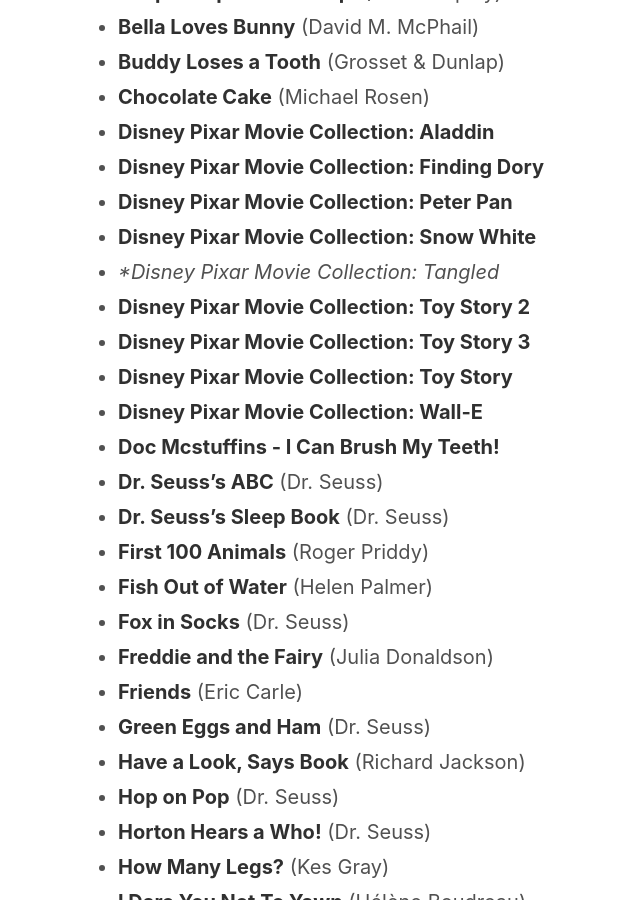
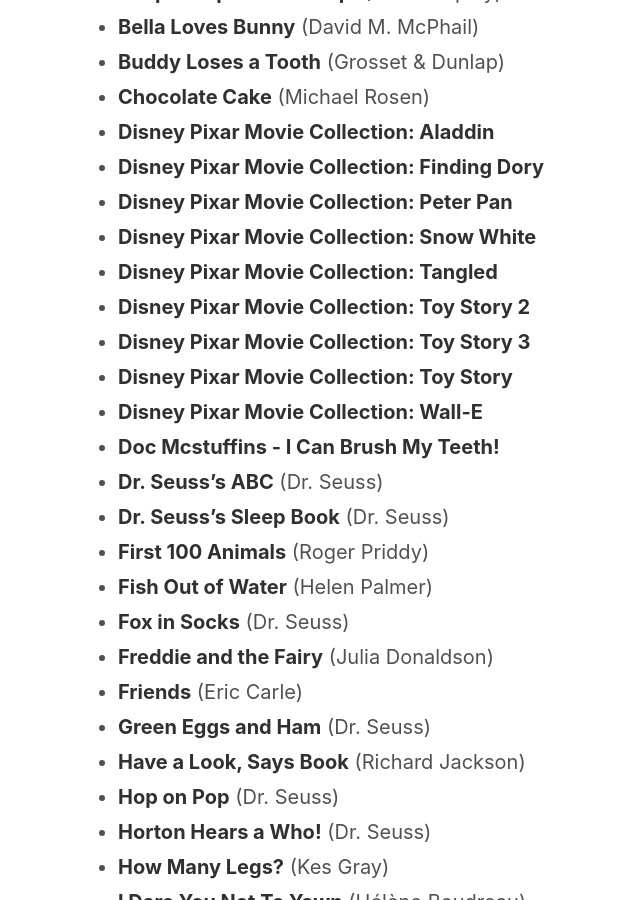
Before and after one commit to teejayen/teejayen.github.io, a Jekyll site: the page built from kidsbooks.md, in a window 1280 px wide and 900 px high, scrolled down 612 px. Shown: the whole window, without its empty margins (212-852 px from the left). Built offline with Jekyll 4.4.1, drawn with Linux system fonts in a browser that asks for light colours; some of the changed text lies outside the part shown.

Commit message:
fixed formatting issues.

```diff
--- a/kidsbooks.md
+++ b/kidsbooks.md
@@ -20,7 +20,7 @@
 - **Disney Pixar Movie Collection: Finding Dory**
 - **Disney Pixar Movie Collection: Peter Pan**
 - **Disney Pixar Movie Collection: Snow White**
-- **Disney Pixar Movie Collection: Tangled*
+- **Disney Pixar Movie Collection: Tangled**
 - **Disney Pixar Movie Collection: Toy Story 2**
 - **Disney Pixar Movie Collection: Toy Story 3**
 - **Disney Pixar Movie Collection: Toy Story**
@@ -94,7 +94,7 @@
 - **Thidwick the Big-Hearted Moose** (Dr. Seuss)
 - **Tiddler: The Story-Telling Fish** (Julia Donaldson)
 - **Toddler's World: Colours** (Pat-a-Cake)
-- **Two Little Bears** (Suzi Moore*)
+- **Two Little Bears** (Suzi Moore)
 - **Wacky Wednesday** (Dr. Seuss)
 - **We're Going on a Bear Hunt** (Michael Rosen)
 - **When an Elephant Falls in Love** (Davide Cali)
```
